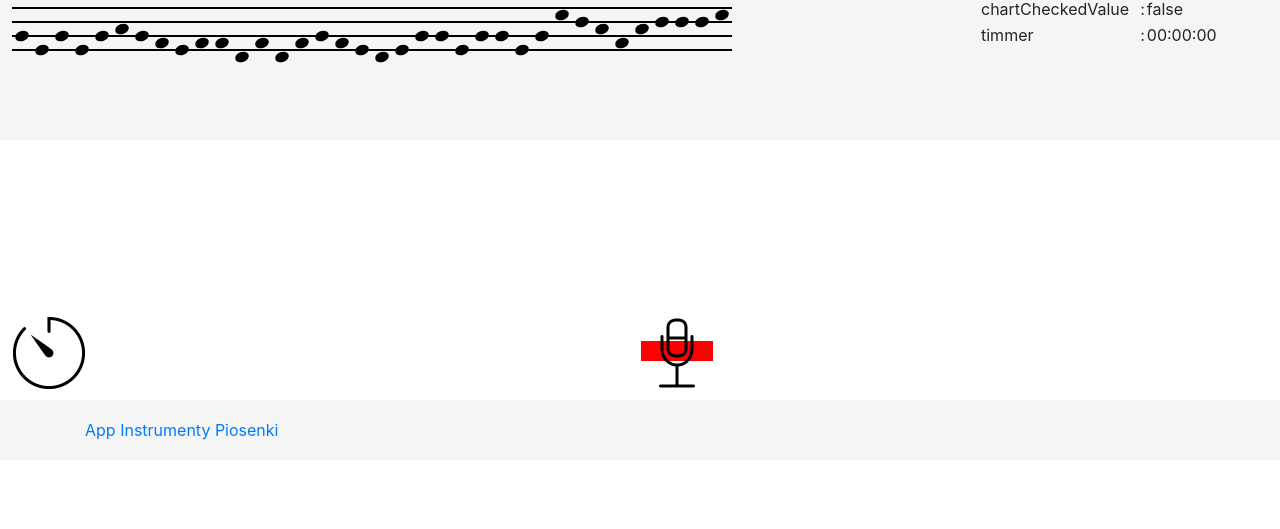
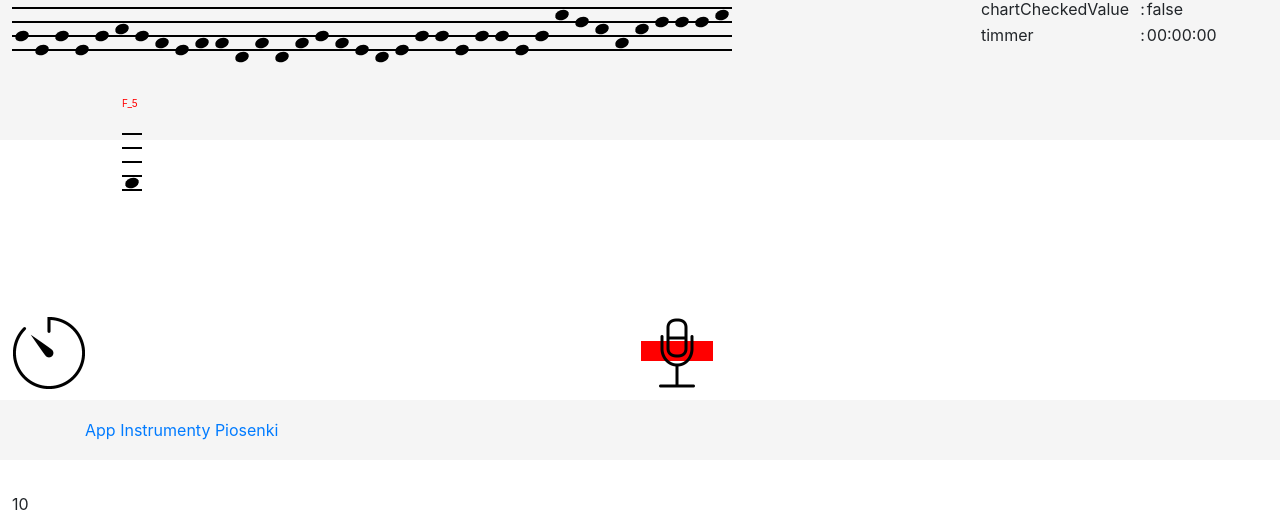
Before and after one commit to kamilmucik/tones2, a React (Create React App) app: page /app in a window 1280 px wide. Shown: the part 340-869 px from the top of the page. Before the commit the page ends 800 px from the top, so only its background shows below. Built offline with nearby package versions, Linux system fonts and the light colour scheme.

Commit message:
Added slider test

```diff
--- a/src/components/Layout/NotePanel.js
+++ b/src/components/Layout/NotePanel.js
@@ -1,4 +1,4 @@
-import {Fragment, useContext} from 'react';
+import {Fragment, useContext, useState, useEffect} from 'react';
 import AppContext from '../../store/app-context';
 import classes from './NotePanel.module.css';
 import NoteImage from './NoteImage';
@@ -12,159 +12,206 @@ const DUMMY_SONG = {
         {
             id: 1,
             note: 'G_5',
+            delay: 500
         },
         {
             id: 2,
             note: 'E_5',
+            delay: 500
         },
         {
             id: 3,
             note: 'G_5',
+            delay: 500
         },
         {
             id: 4,
             note: 'E_5',
+            delay: 500
         },
         {
             id: 5,
             note: 'G_5',
+            delay: 500
         },
         {
             id: 6,
             note: 'A_5',
+            delay: 500
         },
         {
             id: 7,
             note: 'G_5',
+            delay: 500
         },
         {
             id: 8,
             note: 'F_5',
+            delay: 500
         },
         {
             id: 9,
             note: 'E_5',
+            delay: 500
         },
         {
             id: 10,
             note: 'F_5',
+            delay: 500
         },
-
         {
             id: 11,
             note: 'F_5',
+            delay: 500
         },
         {
             id: 12,
             note: 'D_5',
+            delay: 500
         },
         {
             id: 13,
             note: 'F_5',
+            delay: 500
         },
         {
             id: 14,
             note: 'D_5',
+            delay: 500
         },
         {
             id: 15,
             note: 'F_5',
+            delay: 500
         },
         {
             id: 16,
             note: 'G_5',
+            delay: 500
         },
         {
             id: 17,
             note: 'F_5',
+            delay: 500
         },
         {
             id: 18,
             note: 'E_5',
+            delay: 500
         },
         {
             id: 19,
             note: 'D_5',
+            delay: 500
         },
         {
             id: 20,
             note: 'E_5',
+            delay: 500
         },
-
         {
             id: 21,
             note: 'G_5',
+            delay: 500
         },
         {
             id: 22,
             note: 'G_5',
+            delay: 500
         },
         {
             id: 23,
             note: 'E_5',
+            delay: 500
         },
-
         {
             id: 24,
             note: 'G_5',
+            delay: 500
         },
         {
             id: 25,
             note: 'G_5',
+            delay: 500
         },
         {
             id: 26,
             note: 'E_5',
+            delay: 500
         },
-
-
         {
             id: 27,
             note: 'G_5',
+            delay: 500
         },
         {
             id: 28,
             note: 'C_6',
+            delay: 500
         },
         {
             id: 29,
             note: 'B_5',
+            delay: 500
         },
         {
             id: 30,
             note: 'A_5',
+            delay: 500
         },
         {
             id: 31,
             note: 'F_5',
+            delay: 500
         },
         {
             id: 32,
             note: 'A_5',
+            delay: 500
         },
         {
             id: 33,
             note: 'B_5',
+            delay: 500
         },
         {
             id: 34,
             note: 'B_5',
+            delay: 500
         },
         {
             id: 35,
             note: 'B_5',
+            delay: 500
         },
         {
             id: 36,
             note: 'C_6',
+            delay: 500
         },
     ]
 }
 
+const colors = ["#0088FE", "#00C49F", "#FFBB28"];
+const delay = 2500;
 
 const NotePanel = props => {
 
     const appCtx = useContext(AppContext);
+
+    const [index, setIndex] = useState(0);
+
+    useEffect(() => {
+        setTimeout(
+        () =>
+            setIndex((prevIndex) =>
+            prevIndex === DUMMY_SONG.notes.length - 1 ? 0 : prevIndex + 1
+            ),
+        // delay
+        DUMMY_SONG.notes[index].delay
+        );
+        return () => {};
+    }, [index]);
 
     function changeNoteFunction(name) {
         // console.log(`hello, ${name}`);
@@ -182,6 +229,50 @@ const NotePanel = props => {
         <ul className={classes.ul}>
             {noteList}
         </ul>
+
+        <div className={classes.slideshow}>
+            <div
+                className={classes.slideshowSlider}
+                style={{ transform: `translate3d(${-index * 100}%, 0, 0)` }}
+            >
+                {DUMMY_SONG.notes.map((backgroundColor, index) => (
+                <div
+                    className={classes.slide}
+                    key={index}
+                    // style={{ backgroundColor }}
+                >
+                    {/* {DUMMY_SONG.notes[index].note} */}
+                    {/* a_{index} */}
+                    <NoteImage letter={DUMMY_SONG.notes[index].note} />
+                </div>
+
+                ))}
+            </div>
+        </div>
+
+        <p>
+            {index}
+        </p>
+        {/* <div className={classes.slideshow}>
+      <div
+        className={classes.slideshowSlider}
+        style={{ transform: `translate3d(${-index * 100}%, 0, 0)` }}
+      >
+        {colors.map((backgroundColor, index) => (
+          <div
+            className={classes.slide}
+            key={index}
+            style={{ backgroundColor }}
+          ></div>
+        ))}
+      </div>
+
+      <div className={classes.slideshowDots}>
+        {colors.map((_, idx) => (
+          <div key={idx} className={classes.slideshowDot}></div>
+        ))}
+      </div>
+    </div> */}
     </Fragment>
 };
 
--- a/src/components/Layout/NotePanel.module.css
+++ b/src/components/Layout/NotePanel.module.css
@@ -19,3 +19,37 @@
   .li:focus {
     background-color: cadetblue;
   }
+
+  /* Slideshow */
+
+.slideshow {
+  margin: 0 auto;
+  overflow: hidden;
+  max-width: 500px;
+}
+
+.slideshowSlider {
+  white-space: nowrap;
+}
+
+.slide {
+  display: inline-block;
+
+  height: 400px;
+  width: 100%;
+  border-radius: 40px;
+}
+
+/* Buttons */
+.slideshowDots {
+  text-align: center;
+}
+.slideshowDot {
+  display: inline-block;
+  height: 20px;
+  width: 20px;
+  border-radius: 50%;
+  cursor: pointer;
+  margin: 15px 7px 0px;
+  background-color: #c4c4c4;
+}
--- a/src/components/Layout/PanelTop.js
+++ b/src/components/Layout/PanelTop.js
@@ -88,7 +88,7 @@ const PanelTop = props => {
                             )}
                             {!timerOn && time > 0 && (
                                 // mainResume
-                                <a onClick={() => setTimerOn(true)}><img src={mainResume} /></a>
+                                <a onClick={() => setTimerOn(true)}><img src={mainPlay} /></a>
                                 // <button onClick={() => setTimerOn(true)}>Resume</button>
                             )}
 
```
